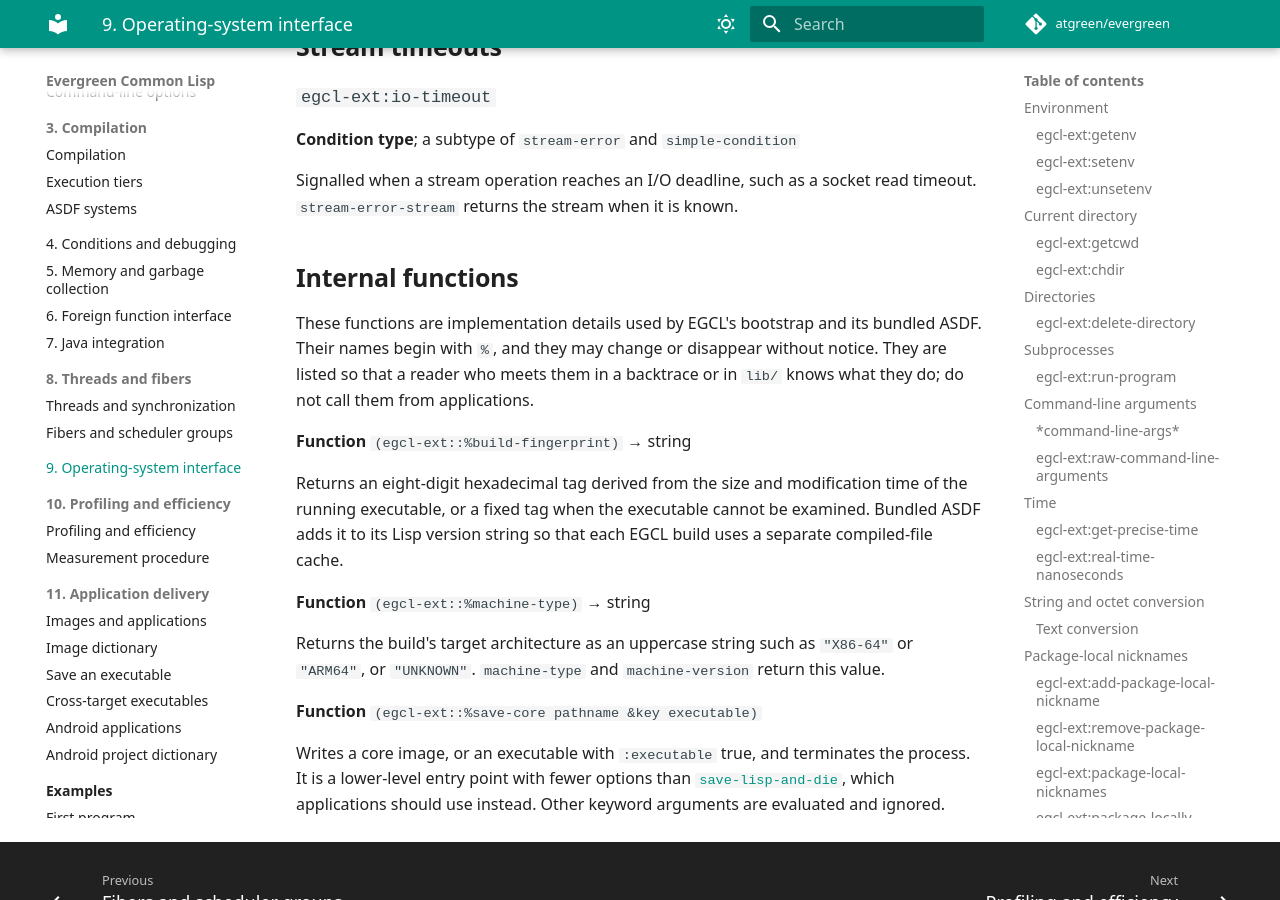
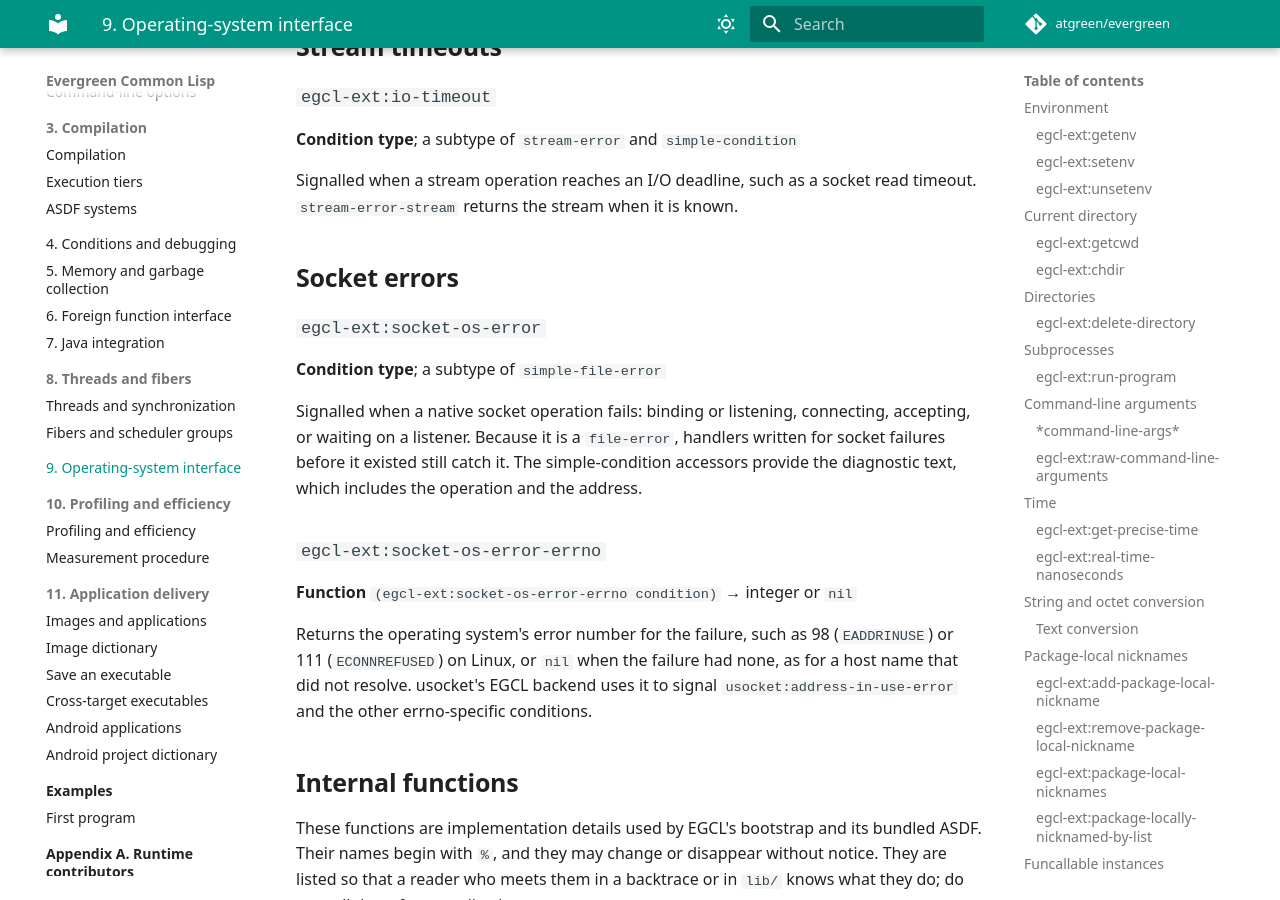
Before and after one commit to atgreen/evergreen, an MkDocs documentation site: the page built from docs/manual/user/reference/extensions.md, in a window 1280 px wide and 900 px high, scrolled down 9439 px. Built offline with MkDocs 1.6.1 and Material for MkDocs 9.7.7, drawn with Linux system fonts in a browser that asks for light colours; comment, search, counter and statistics services are not loaded; the version menu is left out.

Commit message:
Document EGCL-EXT:SOCKET-OS-ERROR and its errno reader
Co-Authored-By: Claude Opus 5.5 <noreply@anthropic.com>

```diff
--- a/docs/manual/user/reference/extensions.md
+++ b/docs/manual/user/reference/extensions.md
@@ -404,6 +404,28 @@ or call latency. Compiled files preserve the intrinsic without source fallback.
 Signalled when a stream operation reaches an I/O deadline, such as a socket
 read timeout. `stream-error-stream` returns the stream when it is known.
 
+## Socket errors
+
+### `egcl-ext:socket-os-error` { #socket-os-error }
+
+**Condition type**; a subtype of `simple-file-error`
+
+Signalled when a native socket operation fails: binding or listening,
+connecting, accepting, or waiting on a listener. Because it is a `file-error`,
+handlers written for socket failures before it existed still catch it. The
+simple-condition accessors provide the diagnostic text, which includes the
+operation and the address.
+
+### `egcl-ext:socket-os-error-errno` { #socket-os-error-errno }
+
+**Function** `(egcl-ext:socket-os-error-errno condition)` → integer or `nil`
+
+Returns the operating system's error number for the failure, such as 98
+(`EADDRINUSE`) or 111 (`ECONNREFUSED`) on Linux, or `nil` when the failure had
+none, as for a host name that did not resolve. usocket's EGCL backend uses it
+to signal `usocket:address-in-use-error` and the other errno-specific
+conditions.
+
 ## Internal functions { #internal-functions }
 
 These functions are implementation details used by EGCL's bootstrap and its
```
Also changed, not shown: docs/egcl-lisp-api.md (+8 -0 lines), docs/manual/symbol-index.md (+2 -0 lines).
